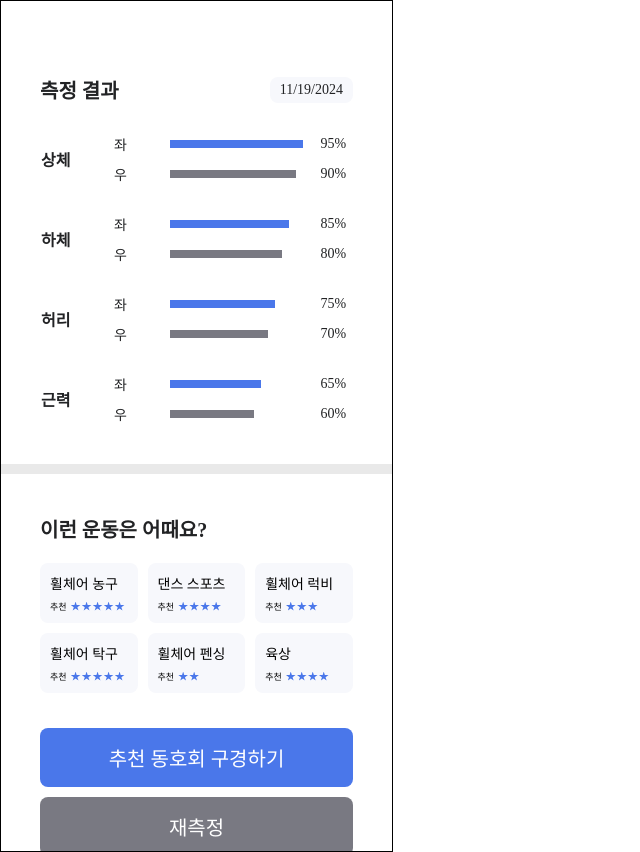
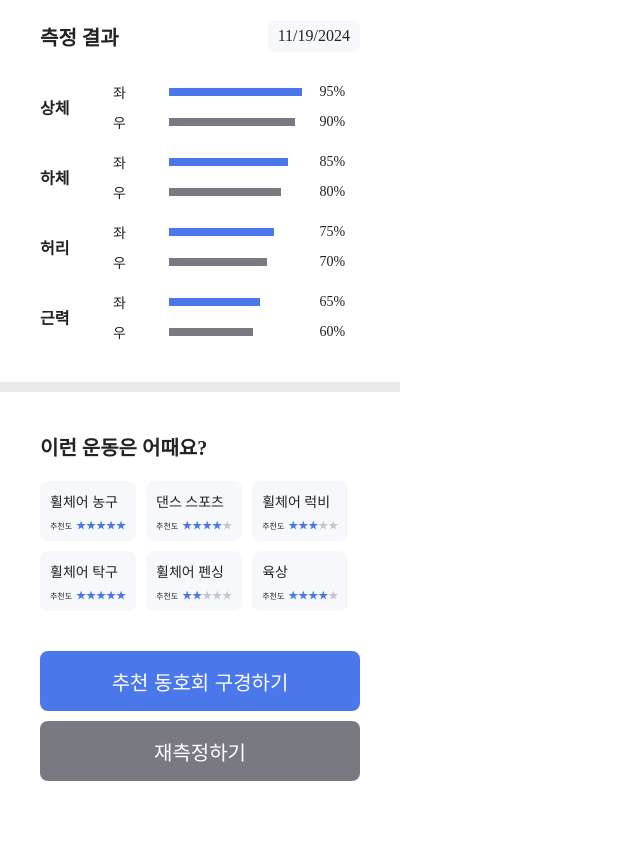
Before and after one commit to JYBESiU/kkangchong-front, a React (Create React App) app: page /result in a window 1280 px wide. Shown: the whole page, without its empty margins (0-640 px from the left). After the commit the page ends 800 px from the top, so only its background shows below. Built offline with nearby package versions, Linux system fonts and the light colour scheme; no server answers.

Commit message:
result 페이지 스타일 수정

```diff
--- a/src/components/MeasureResult.tsx
+++ b/src/components/MeasureResult.tsx
@@ -1,23 +1,17 @@
-import React from 'react';
 import styled from '@emotion/styled';
 import MeasureHeader from './measure/MeasureHeader';
 import MeasureData from './measure/MeasureData';
-import MeasureMid from './measure/MeasureMid';
 import MeasureHow from './measure/MeasureHow';
-import MeasureBottom from './measure/MeasureBottom';
 import { useNavigate } from 'react-router-dom';
+import { colors } from 'utils/color';
+import { Button, Text } from './shared';
 
-// 스타일 정의
 const Container = styled.div`
   display: flex;
   flex-direction: column;
-  align-items: center; /* 가로 중앙 정렬 */
-  justify-content: flex-start;
-  width: 393px;
-  height: 852px;
-  gap: 20px;
-  border: 1px solid black;
-  box-sizing: border-box;
+  align-items: center;
+
+  gap: 10px;
 
   overflow-y: auto; /* 세로 스크롤 활성화 */
   overflow-x: hidden; /* 가로 스크롤 비활성화 */
@@ -26,9 +20,24 @@ const Container = styled.div`
   &::-webkit-scrollbar {
     width: 0;
   }
+  width: 100%;
 `;
 
-const MeasureResult: React.FC = () => {
+const MidBar = styled.div`
+  width: 100%;
+  height: 10px;
+  background: ${colors.grey0};
+  margin: 30px 0;
+`;
+
+const Box = styled.div`
+  width: 100%;
+  display: flex;
+  padding: 0 40px;
+  margin-bottom: 10px;
+`;
+
+const MeasureResult = () => {
   const navigate = useNavigate();
 
   const measureDataList = [
@@ -64,38 +73,32 @@ const MeasureResult: React.FC = () => {
 
   const measureHowData = [
     {
-      topText: '휠체어 농구',
-      middleText: '휠체어 농구에 대한 짧은 설명',
+      name: '휠체어 농구',
       stars: 5,
       onClick: () => navigate('/result/basketball'),
     },
     {
-      topText: '댄스 스포츠',
-      middleText: '댄스 스포츠에 대한 짧은 설명',
+      name: '댄스 스포츠',
       stars: 4,
       onClick: () => navigate('/result/dance'),
     },
     {
-      topText: '휠체어 럭비',
-      middleText: '휠체어 럭비에 대한 짧은 설명',
+      name: '휠체어 럭비',
       stars: 3,
       onClick: () => navigate('/result/rugby'),
     },
     {
-      topText: '휠체어 탁구',
-      middleText: '휠체어 탁구에 대한 짧은 설명',
+      name: '휠체어 탁구',
       stars: 5,
       onClick: () => navigate('/result/pingpong'),
     },
     {
-      topText: '휠체어 펜싱',
-      middleText: '휠체어 펜싱에 대한 짧은 설명',
+      name: '휠체어 펜싱',
       stars: 2,
       onClick: () => navigate('/result/fencing'),
     },
     {
-      topText: '육상',
-      middleText: '육상에 대한 짧은 설명',
+      name: '육상',
       stars: 4,
       onClick: () => navigate('/result/athletics'),
     },
@@ -106,10 +109,7 @@ const MeasureResult: React.FC = () => {
 
   return (
     <Container>
-      <MeasureHeader
-        leftText="측정 결과"
-        rightText={new Date().toLocaleDateString()}
-      />
+      <MeasureHeader />
 
       {measureDataList.map((data, index) => (
         <MeasureData
@@ -121,14 +121,26 @@ const MeasureResult: React.FC = () => {
           bottomRightText={data.bottomRightText}
         />
       ))}
+      <MidBar />
 
-      <MeasureMid />
+      <Box>
+        <Text fontWeight={700}>이런 운동은 어때요?</Text>
+      </Box>
 
       <MeasureHow data={measureHowData} />
 
-      <MeasureBottom
-        onTopBoxClick={handleTopBoxClick}
-        onBottomBoxClick={handleBottomBoxClick}
+      <Button
+        width={320}
+        height={60}
+        label="추천 동호회 구경하기"
+        onClick={handleTopBoxClick}
+      />
+      <Button
+        width={320}
+        height={60}
+        variant="secondary"
+        label="재측정하기"
+        onClick={handleBottomBoxClick}
       />
     </Container>
   );
--- a/src/components/measure/MeasureBottom.tsx
+++ /dev/null
@@ -1,70 +0,0 @@
-import React from 'react';
-import styled from '@emotion/styled';
-
-// 전체 컨테이너 스타일
-const BottomContainer = styled.div`
-  display: flex;
-  flex-direction: column;
-  justify-content: center;
-  align-items: center;
-  padding: 15px 31px;
-  gap: 10px;
-  align-self: stretch;
-  margin-bottom: 60px; /* 하단 여백 추가 */
-`;
-
-// 공통 박스 스타일
-const Box = styled.div`
-  width: 313px;
-  height: 59px;
-  border-radius: 8px;
-  display: flex;
-  justify-content: center;
-  align-items: center;
-  box-sizing: border-box;
-  cursor: pointer; /* 클릭 가능한 스타일 */
-`;
-
-// 위쪽 박스 스타일
-const TopBox = styled(Box)`
-  background: var(--blue-3, #4a77ea);
-`;
-
-// 아래쪽 박스 스타일
-const BottomBox = styled(Box)`
-  background: var(--grey-2, #797982);
-`;
-
-// 박스 내부 텍스트 스타일
-const BoxText = styled.div`
-  color: #fff;
-  text-align: center;
-  font-family: 'Noto Sans KR';
-  font-size: 20px;
-  font-style: normal;
-  font-weight: 400;
-  line-height: normal;
-`;
-
-interface MeasureBottomProps {
-  onTopBoxClick: () => void;
-  onBottomBoxClick: () => void;
-}
-
-const MeasureBottom: React.FC<MeasureBottomProps> = ({
-  onTopBoxClick,
-  onBottomBoxClick,
-}) => {
-  return (
-    <BottomContainer>
-      <TopBox onClick={onTopBoxClick}>
-        <BoxText>추천 동호회 구경하기</BoxText>
-      </TopBox>
-      <BottomBox onClick={onBottomBoxClick}>
-        <BoxText>재측정</BoxText>
-      </BottomBox>
-    </BottomContainer>
-  );
-};
-
-export default MeasureBottom;
--- a/src/components/measure/MeasureHeader.tsx
+++ b/src/components/measure/MeasureHeader.tsx
@@ -1,55 +1,37 @@
 import React from 'react';
 import styled from '@emotion/styled';
+import { Text } from 'components/shared';
+import { colors } from 'utils/color';
 
-// Header 컨테이너 스타일 정의
 const HeaderContainer = styled.div`
-  margin: 74px 40px 0 40px;
+  padding: 20px 40px 0 40px;
   display: flex;
   justify-content: space-between;
   align-items: center;
-  width: 313px; /* 내부 요소를 정렬하기 위한 고정 폭 */
-`;
-
-// 좌측 텍스트 스타일
-const LeftText = styled.div`
-  color: var(--black, #222325);
-  font-family: 'Noto Sans KR';
-  font-size: 20px;
-  font-style: normal;
-  font-weight: 700;
-  line-height: normal;
+  width: 100%;
+  margin-bottom: 10px;
 `;
 
 // 우측 텍스트 스타일
-const RightText = styled.div`
+const Box = styled.div`
   display: flex;
-  padding: 5px 10px;
   justify-content: center;
   align-items: center;
-  gap: 10px;
+  padding: 0px 10px;
+  height: 32px;
   border-radius: 8px;
-  background: var(--blue-1, #f7f8fc);
-  font-family: 'Noto Sans KR';
-  font-size: 14px;
-  font-style: normal;
-  font-weight: 400;
-  line-height: normal;
-  color: var(--black, #222325);
+  background-color: ${colors.blue1};
 `;
 
-interface MeasureHeaderProps {
-  leftText: string;
-  rightText: string;
-}
+interface MeasureHeaderProps {}
 
-const MeasureHeader: React.FC<MeasureHeaderProps> = ({
-  leftText,
-  rightText,
-}) => {
+const MeasureHeader: React.FC<MeasureHeaderProps> = ({}) => {
   return (
     <HeaderContainer>
-      <LeftText>{leftText}</LeftText>
-      <RightText>{rightText}</RightText>
+      <Text fontWeight={700}>측정 결과</Text>
+      <Box>
+        <Text fontSize={16}>{new Date().toLocaleDateString()}</Text>
+      </Box>
     </HeaderContainer>
   );
 };
--- a/src/components/measure/MeasureHow.tsx
+++ b/src/components/measure/MeasureHow.tsx
@@ -1,97 +1,44 @@
 import React from 'react';
 import styled from '@emotion/styled';
+import { colors } from 'utils/color';
+import { Text } from 'components/shared';
 
-// 큰 프레임 컨테이너
 const MeasureHowContainer = styled.div`
   display: flex;
-  flex-direction: column;
-  align-items: flex-start;
-  gap: 20px; /* 텍스트와 프레임 사이 간격 */
-  margin: 0 40px; /* 좌우 마진 40px */
+  flex-wrap: wrap;
+  gap: 10px;
+  width: 100%;
+  padding: 0 40px;
+  margin-bottom: 30px;
 `;
 
-// 상단 텍스트 스타일 (고정된 텍스트)
-const Title = styled.div`
-  color: var(--black, #222325);
-  font-family: 'Noto Sans KR';
-  font-size: 20px;
-  font-style: normal;
-  font-weight: 700;
-  line-height: normal;
-`;
-
-// 프레임 컨테이너
-const FrameContainer = styled.div`
-  display: flex;
-  flex-wrap: wrap;
-  gap: 10px; /* 작은 프레임 사이 간격 */
-  width: 313px; /* 3개 프레임이 한 줄에 들어가는 너비 */
-`;
-
-// 작은 프레임
 const SmallFrame = styled.div`
   display: flex;
-  width: 97.6px;
   height: 60px;
   padding: 10px;
   flex-direction: column;
   justify-content: space-between;
-  align-items: flex-start;
-  flex-shrink: 0;
-  box-sizing: border-box;
   border-radius: 8px;
-  background: var(--blue-1, #f7f8fc);
-  cursor: pointer; /* 클릭 가능한 스타일 */
-`;
-
-// 텍스트 스타일
-const SmallFrameTopText = styled.div`
-  color: #000;
-  font-family: 'Noto Sans KR';
-  font-size: 14px;
-  font-style: normal;
-  font-weight: 400;
-  line-height: normal;
-`;
-
-const SmallFrameMiddleText = styled.div`
-  align-self: stretch;
-  color: #000;
-  font-family: 'Noto Sans KR';
-  font-size: 10px;
-  font-style: normal;
-  font-weight: 400;
-  line-height: normal;
+  background: ${colors.blue1};
 `;
 
 const BottomContainer = styled.div`
   display: flex;
-  justify-content: flex-start;
   align-items: center;
   align-self: stretch;
   width: 100%;
   gap: 4px;
 `;
 
-const BottomText = styled.div`
-  color: #000;
-  font-family: 'Noto Sans KR';
-  font-size: 9px;
-  font-style: normal;
-  font-weight: 400;
-  line-height: normal;
-`;
-
 const StarContainer = styled.div`
   display: flex;
-  gap: 1px;
   align-items: center;
 `;
 
-const Star = styled.div`
+const Star = styled.div<{ isValid: boolean }>`
   width: 10px;
   height: 10px;
-  background: var(--blue3, #4a77ea);
+  background: ${({ isValid }) => (isValid ? colors.blue3 : colors.grey1)};
   clip-path: polygon(
     50% 0%,
     61% 35%,
@@ -107,9 +54,8 @@ const Star = styled.div`
 `;
 
 interface SmallFrameData {
-  topText: string;
-  middleText: string;
-  stars: number /* 별 개수 */;
+  name: string;
+  stars: number;
   onClick: () => void;
 }
 
@@ -120,26 +66,19 @@ interface MeasureHowProps {
 const MeasureHow: React.FC<MeasureHowProps> = ({ data }) => {
   return (
     <MeasureHowContainer>
-      {/* 고정된 상단 텍스트 */}
-      <Title>이런 운동은 어때요?</Title>
-
-      {/* 3x2 프레임 */}
-      <FrameContainer>
       {data.map((frame, index) => (
         <SmallFrame key={index} onClick={frame.onClick}>
-            <SmallFrameTopText>{frame.topText}</SmallFrameTopText>
-            {/* <SmallFrameMiddleText>{frame.middleText}</SmallFrameMiddleText> */}
+          <Text fontSize={14}>{frame.name}</Text>
           <BottomContainer>
-              <BottomText>추천</BottomText>
+            <Text fontSize={8}>추천도</Text>
             <StarContainer>
-                {Array.from({ length: frame.stars }, (_, index) => (
-                  <Star key={index} />
+              {Array.from({ length: 5 }, (_, index) => (
+                <Star key={index} isValid={index < frame.stars} />
               ))}
             </StarContainer>
           </BottomContainer>
         </SmallFrame>
       ))}
-      </FrameContainer>
     </MeasureHowContainer>
   );
 };
--- a/src/components/measure/MeasureMid.tsx
+++ /dev/null
@@ -1,27 +0,0 @@
-import React from 'react';
-import styled from '@emotion/styled';
-
-// 전체 컨테이너 스타일
-const MeasureMidContainer = styled.div`
-  display: flex;
-  flex-direction: column;
-  align-items: center;
-  padding: 20px 0; /* 바 위아래 간격 */
-`;
-
-// 바(bar) 스타일
-const MidBar = styled.div`
-  width: 393px;
-  height: 10px;
-  background: var(--grey0, #e9e9e9);
-`;
-
-const MeasureMid: React.FC = () => {
-  return (
-    <MeasureMidContainer>
-      <MidBar />
-    </MeasureMidContainer>
-  );
-};
-
-export default MeasureMid;
--- a/src/pages/ClubsPage.tsx
+++ b/src/pages/ClubsPage.tsx
@@ -57,6 +57,7 @@ const Root = styled.div`
   display: flex;
   flex-direction: column;
   height: 100%;
+  max-width: 400px;
 `;
 
 const ClubList = styled.div`
--- a/src/pages/Home.tsx
+++ b/src/pages/Home.tsx
@@ -42,5 +42,6 @@ const Root = styled.div`
   justify-content: center;
   align-items: center;
   height: 100vh;
+  max-width: 400px;
   background-color: ${colors.blue1};
 `;
--- a/src/pages/MeasuringPage.tsx
+++ b/src/pages/MeasuringPage.tsx
@@ -40,4 +40,5 @@ export default MeasuringPage;
 const Root = styled.div`
   height: 100vh;
   width: 100%;
+  max-width: 400px;
 `;
--- a/src/pages/RecommendPage.tsx
+++ b/src/pages/RecommendPage.tsx
@@ -23,4 +23,5 @@ export default RecommendPage;
 const Root = styled.div`
   height: 100vh;
   width: 100%;
+  max-width: 400px;
 `;
--- a/src/pages/ResultPage.tsx
+++ b/src/pages/ResultPage.tsx
@@ -1,6 +1,5 @@
 import styled from '@emotion/styled';
 import MeasureResult from 'components/MeasureResult';
-import { useState } from 'react';
 
 export interface ResultPageProps {}
 
@@ -17,4 +16,5 @@ export default ResultPage;
 const Root = styled.div`
   height: 100vh;
   width: 100%;
+  max-width: 400px;
 `;
--- a/src/utils/color.ts
+++ b/src/utils/color.ts
@@ -1,6 +1,7 @@
 export const colors = {
   white: '#FFFFFF',
   grey0: '#e9e9e9',
+  grey1: '#C5C5CD',
   grey2: '#797982',
   black: '#222325',
 
```
Also changed, not shown: src/logo.svg (deleted). Lines whose indentation alone changed are shown as unchanged.
